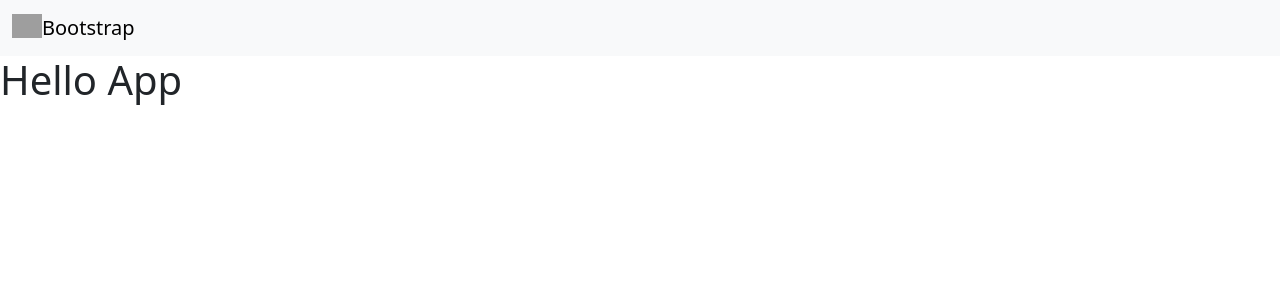
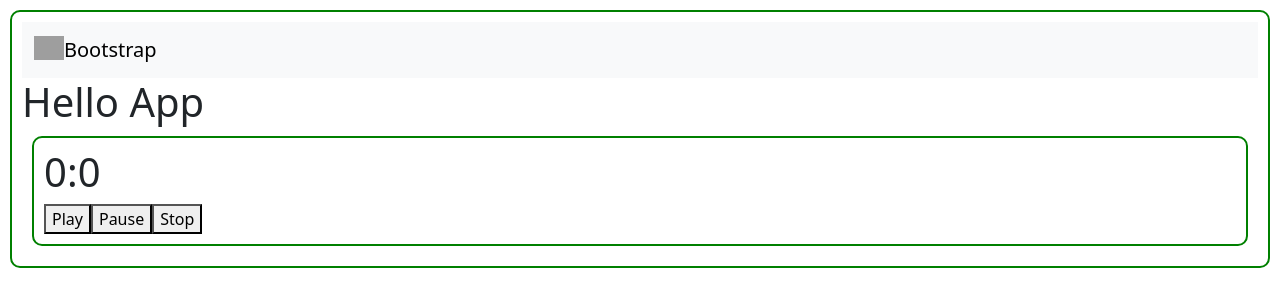
Before and after one commit to edupoly/twb2reactapp, a React (Vite) app: page / in a window 1280 px wide. Shown: the top 306 px of the page. Built offline with nearby package versions, Linux system fonts and the light colour scheme; grey boxes are pictures that could not be loaded.

Commit message:
stop-watch

```diff
--- a/src/App.jsx
+++ b/src/App.jsx
@@ -1,10 +1,12 @@
 import Navbar from "./component/Navbar";
-import Counter from "./features/Counter";
+import Stopwatch from "./Stopwatch";
+
 function App() {
   return (
-    <div>
+    <div className="mybox">
       <Navbar></Navbar>
       <h1>Hello App</h1>
+      <Stopwatch></Stopwatch>
     </div>
   );
 }
--- /dev/null
+++ b/src/Stopwatch.jsx
@@ -0,0 +1,57 @@
+import React, { useState, useRef } from "react";
+
+function Stopwatch() {
+  const [min, setMin] = useState(0);
+  const [sec, setSec] = useState(0);
+  let t1 = useRef();
+  function play() {
+    t1.current = setInterval(() => {
+      setSec((pv) => {
+        if (pv == 60) {
+          setMin((pm) => pm + 1);
+          return 0;
+        } else {
+          return pv + 1;
+        }
+      });
+    }, 100);
+  }
+  function pause() {
+    clearInterval(t1.current);
+  }
+  function stop() {
+    clearInterval(t1.current);
+    setMin(0);
+    setSec(0);
+  }
+  return (
+    <div className="mybox">
+      <h1>
+        {min}:{sec}
+      </h1>
+      <button
+        onClick={() => {
+          play();
+        }}
+      >
+        Play
+      </button>
+      <button
+        onClick={() => {
+          pause();
+        }}
+      >
+        Pause
+      </button>
+      <button
+        onClick={() => {
+          stop();
+        }}
+      >
+        Stop
+      </button>
+    </div>
+  );
+}
+
+export default Stopwatch;
```
